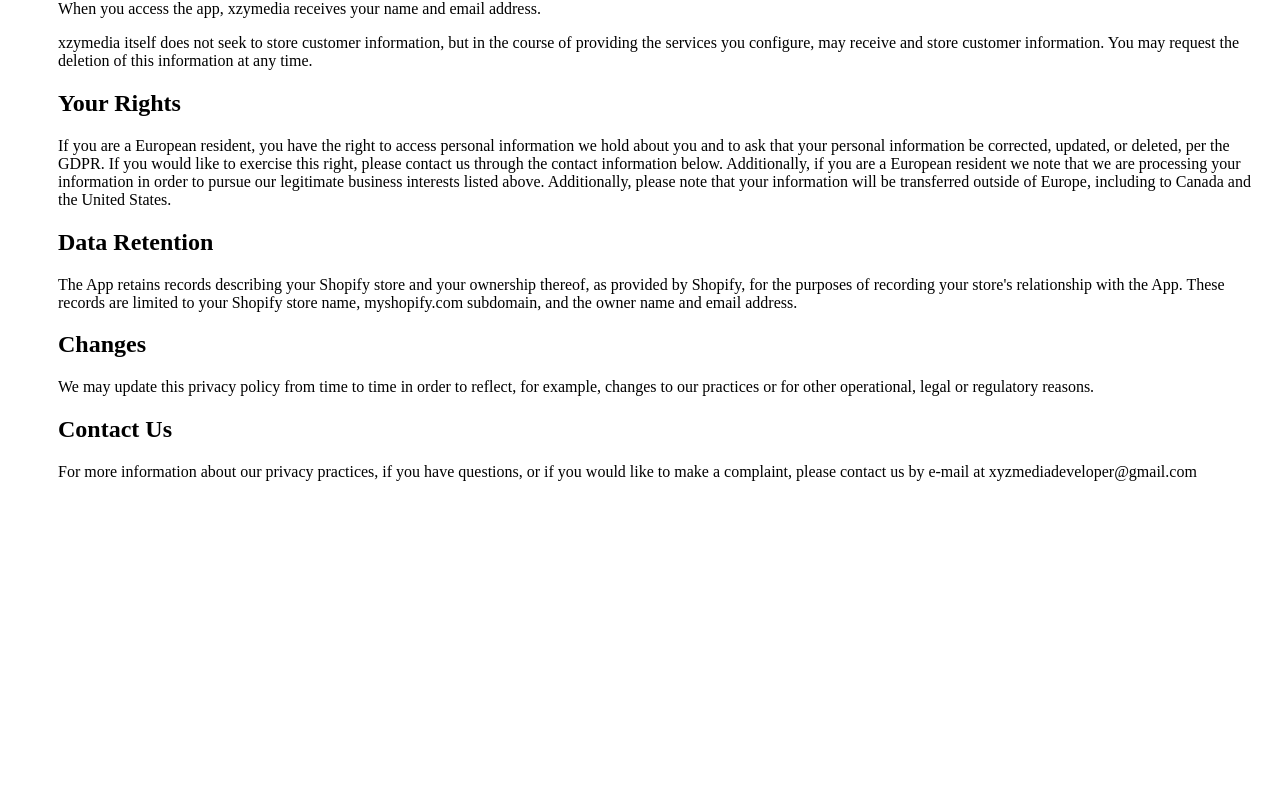
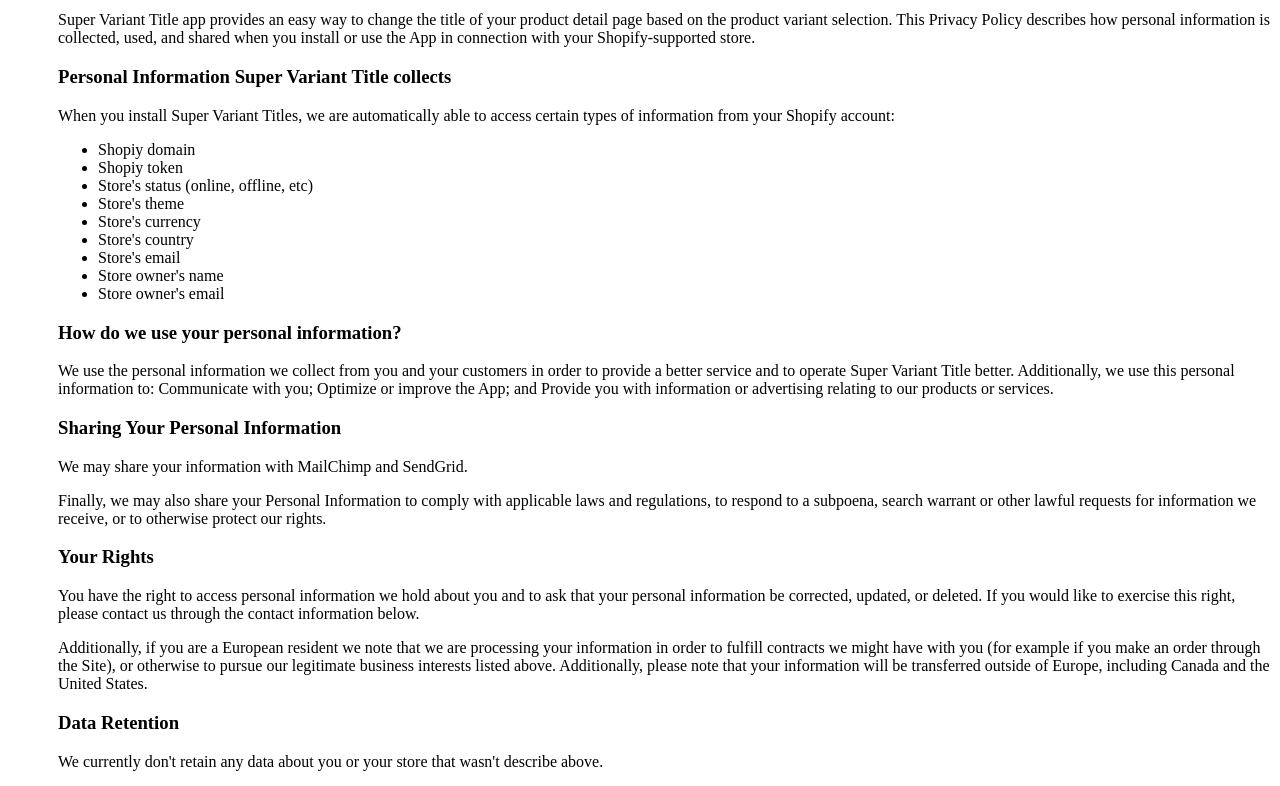
Before and after one commit to xzymedia/privacy, a plain HTML site: page index.html in a window 1280 px wide. Shown: the part 147-933 px from the top of the page. Before the commit the page ends 800 px from the top, so only its background shows below. Drawn offline with Linux system fonts and the light colour scheme.

Commit message:
Update index.html

```diff
--- a/index.html
+++ b/index.html
@@ -9,42 +9,82 @@
 </head>
 <body>
     <div class = "container">
-    <h2>Personal information the app collects</h2>
+        <h1>Super Variant Title Privacy Policy</h1>
     <p>
- When you access the app, xzymedia receives your name and email address.
+      Super Variant Title app provides an easy way to change the title of your
+      product detail page based on the product variant selection. This Privacy
+      Policy describes how personal information is collected, used, and shared
+      when you install or use the App in connection with your Shopify-supported
+      store.
+    </p>
+    <h3>Personal Information Super Variant Title collects</h3>
+    <p>
+      When you install Super Variant Titles, we are automatically able to access
+      certain types of information from your Shopify account:
+
+      <ul>
+        <li>Shopiy domain</li>
+        <li>Shopiy token</li>
+        <li>Store's status (online, offline, etc)</li>
+        <li>Store's theme</li>
+        <li>Store's currency</li>
+        <li>Store's country</li>
+        <li>Store's email</li>
+        <li>Store owner's name</li>
+        <li>Store owner's email</li>
+      </ul>
+    </p>
+    <h3>How do we use your personal information?</h3>
+    <p>
+      We use the personal information we collect from you and your customers in
+      order to provide a better service and to operate Super Variant Title
+      better. Additionally, we use this personal information to: Communicate
+      with you; Optimize or improve the App; and Provide you with information
+      or advertising relating to our products or services.
+    </p>
+    <h3>
+      Sharing Your Personal Information
+    </h3>
+    <p>
+      We may share your information with MailChimp and SendGrid.
     </p>
     <p>
-  xzymedia itself does not seek to store customer information, but in the course of providing the services you configure,
-  may receive and store customer information. You may request the deletion of this information at any time.
+      Finally, we may also share your Personal Information to comply with
+      applicable laws and regulations, to respond to a subpoena, search warrant
+      or other lawful requests for information we receive, or to otherwise
+      protect our rights.
+    </p>
+    <h3>Your Rights</h3>
     <p>
-
-<h2>Your Rights</h2>
-
+      You have the right to access personal information we hold about you and to
+      ask that your personal information be corrected, updated, or deleted. If
+      you would like to exercise this right, please contact us through the
+      contact information below.
+    </p>
     <p>
-  If you are a European resident, you have the right to access personal information we hold about you and to ask that your personal information be corrected, updated, or deleted, per the GDPR. If you would like to exercise this right, please contact us through the contact information below.
-Additionally, if you are a European resident we note that we are processing your information in order to pursue our legitimate business interests listed above. Additionally, please note that your information will be transferred outside of Europe, including to Canada and the United States.
-
+      Additionally, if you are a European resident we note that we are
+      processing your information in order to fulfill contracts we might have
+      with you (for example if you make an order through the Site), or otherwise
+      to pursue our legitimate business interests listed above. Additionally,
+      please note that your information will be transferred outside of Europe,
+      including Canada and the United States.
     </p>
-
-<h2>Data Retention</h2>
-
+    <h3>Data Retention</h3>
     <p>
-The App retains records describing your Shopify store and your ownership thereof, as provided by Shopify, for the purposes of recording your store's relationship with the App. These records are limited to your Shopify store name, myshopify.com subdomain, and the owner name and email address.
-
+      We currently don't retain any data about you or your store that wasn't
+      describe above.
     </p>
-
-<h2>Changes</h2>
-
+    <h3>Changes</h3>
     <p>
-  We may update this privacy policy from time to time in order to reflect, for example, changes to our practices or for other operational, legal or regulatory reasons.
-
+      We may update this privacy policy from time to time in order to reflect,
+      for example, changes to our practices or for other operational, legal or
+      regulatory reasons.
     </p>
-
-<h2>Contact Us</h2>
-
+    <h3>Contact Us</h3>
     <p>
-  For more information about our privacy practices, if you have questions, or if you would like to make a complaint, please contact us by e-mail at xyzmediadeveloper@gmail.com
-
+      For more information about our privacy practices, if you have questions,
+      or if you would like to make a complaint, please contact us by e-mail at
+      <a href="mailto:contato@firstbits.com.br">contato@firstbits.com.br</a>
     </p>
     </div>
 </body>
```
Lines whose indentation alone changed are shown as unchanged.
